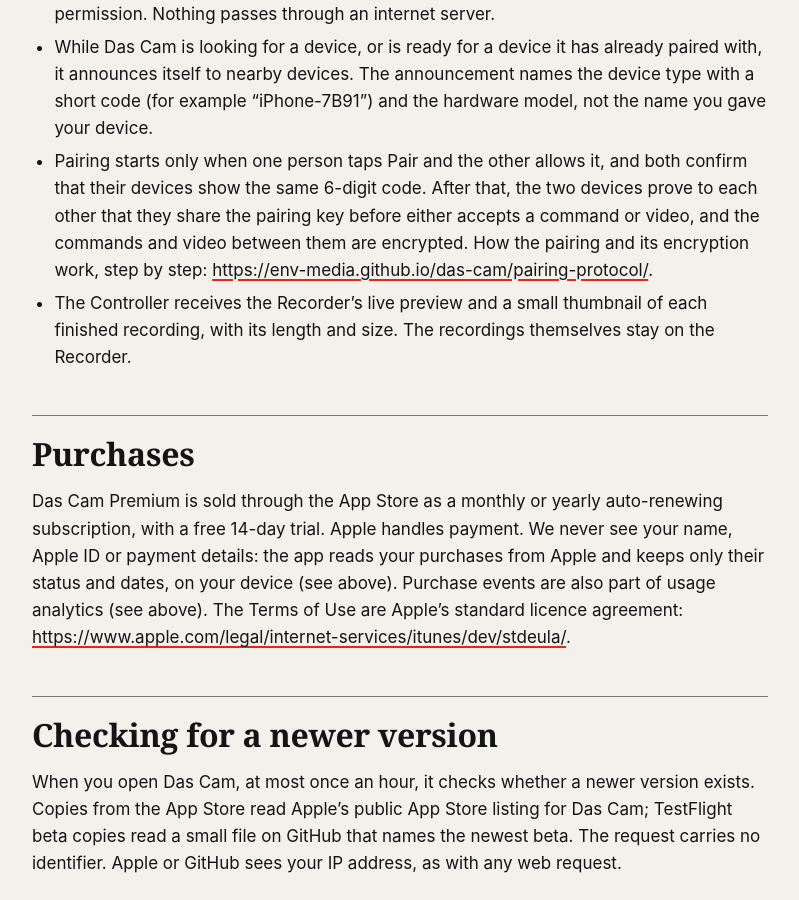
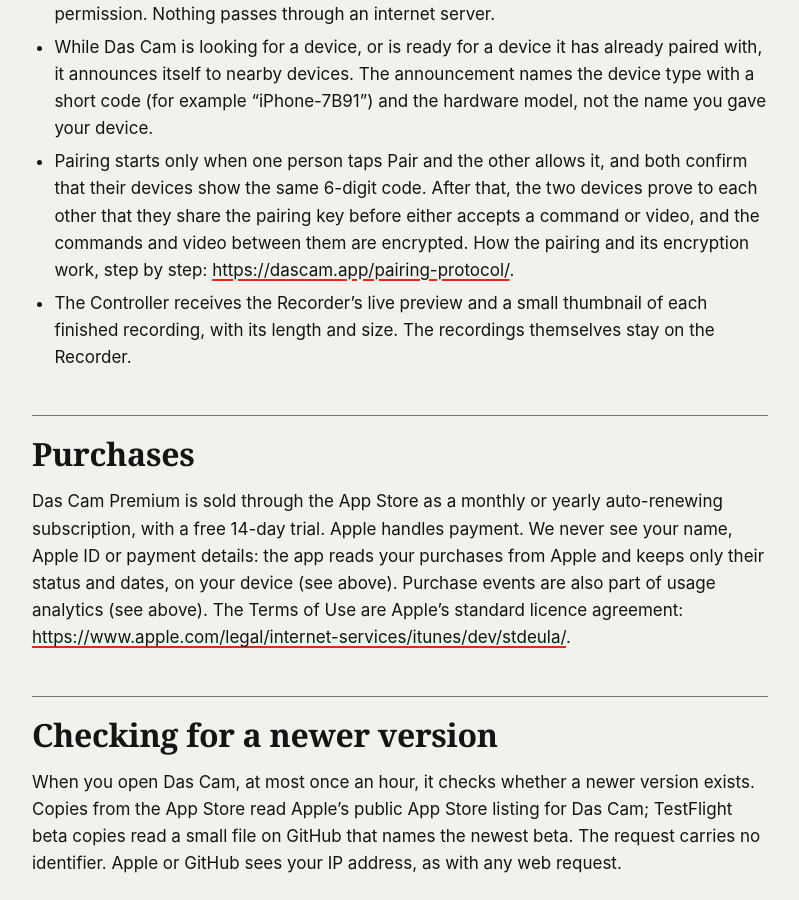
Before and after one commit to env-media/das-cam, a Jekyll site: the page built from privacy/index.md, in a window 1280 px wide and 900 px high, scrolled down 7518 px. Shown: the whole window, without its empty margins (240-1039 px from the left). Built offline with Jekyll 4.4.1, drawn with Linux system fonts in a browser that asks for light colours; our own code applies the rules of GitHub Pages for plain Markdown files; part of the change alters nothing that is shown.

Commit message:
DOMAIN1: the privacy page and the live check use dascam.app
- AJ pointed dascam.app's DNS at GitHub Pages (11-20, 07:2x); the site's
  custom domain is dascam.app, so the privacy page's one full link and
  check-live.sh's address move to it. github.io keeps redirecting.

Co-Authored-By: Claude Opus 5.5 (1M context, M4 lane, DSC M4 arbiter #73, session DSC M4 Arbiter #73) <noreply@anthropic.com>

```diff
--- a/privacy/index.md
+++ b/privacy/index.md
@@ -222,7 +222,7 @@ Das Cam can pair two devices so that one (the Controller) can see and control th
 - Pairing starts only when one person taps Pair and the other allows it, and both confirm that their devices show the
   same 6-digit code. After that, the two devices prove to each other that they share the pairing key before either
   accepts a command or video, and the commands and video between them are encrypted. How the pairing and its
-  encryption work, step by step: <https://env-media.github.io/das-cam/pairing-protocol/>.
+  encryption work, step by step: <https://dascam.app/pairing-protocol/>.
 - The Controller receives the Recorder's live preview and a small thumbnail of each finished recording, with its length
   and size. The recordings themselves stay on the Recorder.
 
```
Also changed, not shown: 1 other file.
